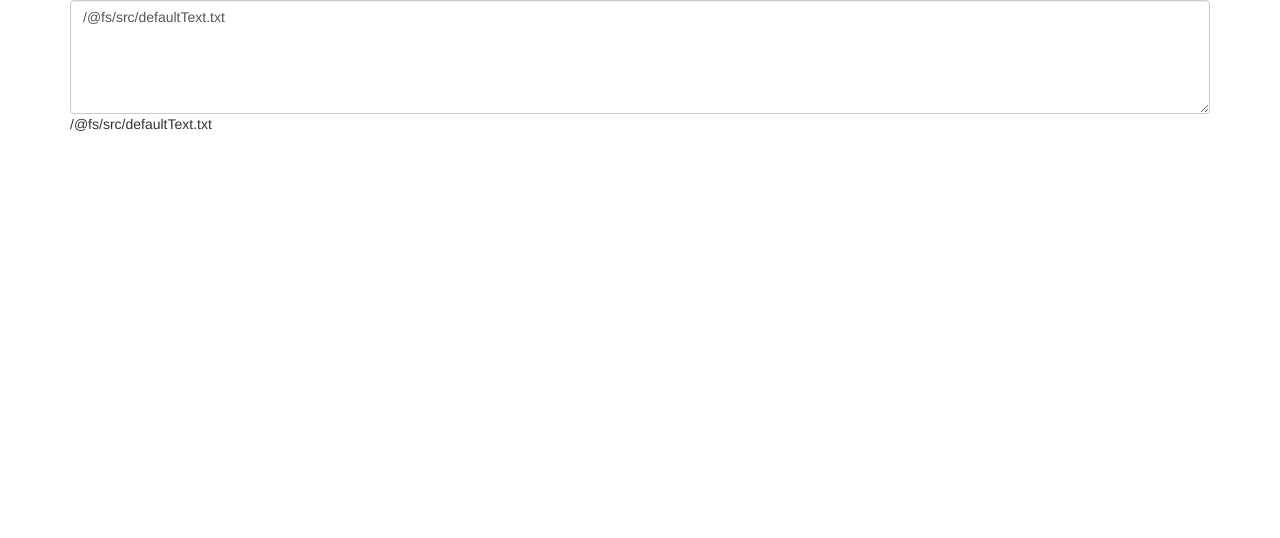
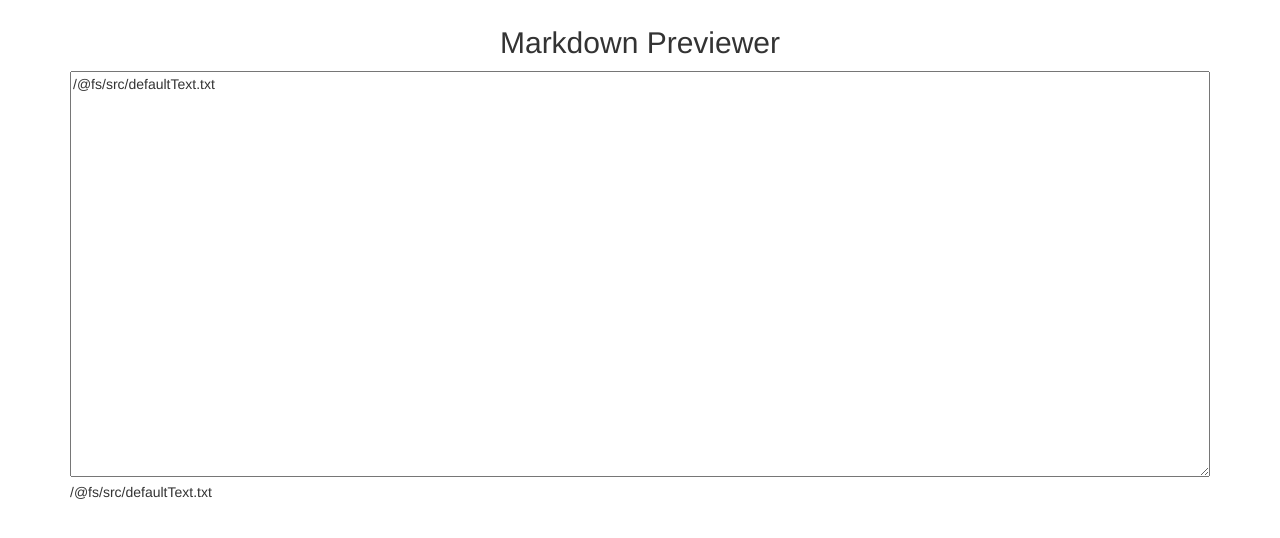
Before and after one commit to Beaglefoot/fcc-markdown-previewer, a React app: page / in a window 1280 px wide. Shown: the top 538 px of the page. Built offline with nearby package versions, Linux system fonts and the light colour scheme.

Commit message:
feat: Add scss

```diff
--- a/src/components/InputArea.jsx
+++ b/src/components/InputArea.jsx
@@ -4,8 +4,7 @@ export default class InputArea extends React.Component {
   render() {
     return (
       <textarea
-        className="form-control"
-        rows="5"
+        rows="20"
         value={this.props.text}
         onChange={event => (
           this.props.onNewText(event.target.value)
--- /dev/null
+++ b/src/css/style.scss
@@ -0,0 +1,8 @@
+h2 {
+  margin-top: 2%;
+  margin-bottom: 1%;
+}
+
+textarea {
+  width: 100%;
+}
--- a/src/index.html
+++ b/src/index.html
@@ -6,6 +6,7 @@
   <link rel="stylesheet" href="https://maxcdn.bootstrapcdn.com/bootstrap/3.3.7/css/bootstrap.min.css" integrity="sha384-BVYiiSIFeK1dGmJRAkycuHAHRg32OmUcww7on3RYdg4Va+PmSTsz/K68vbdEjh4u" crossorigin="anonymous">
 </head>
 <body>
+  <h2 class="text-center">Markdown Previewer</h2>
   <div class="container"></div>
 </body>
 </html>
--- a/src/index.jsx
+++ b/src/index.jsx
@@ -4,6 +4,8 @@ import ReactDOM from 'react-dom';
 import InputArea from './components/InputArea';
 import OutputArea from './components/OutputArea';
 import text from './defaultText.txt';
+
+require('./css/style.scss');
 
 class App extends React.Component {
   constructor(props) {
```
